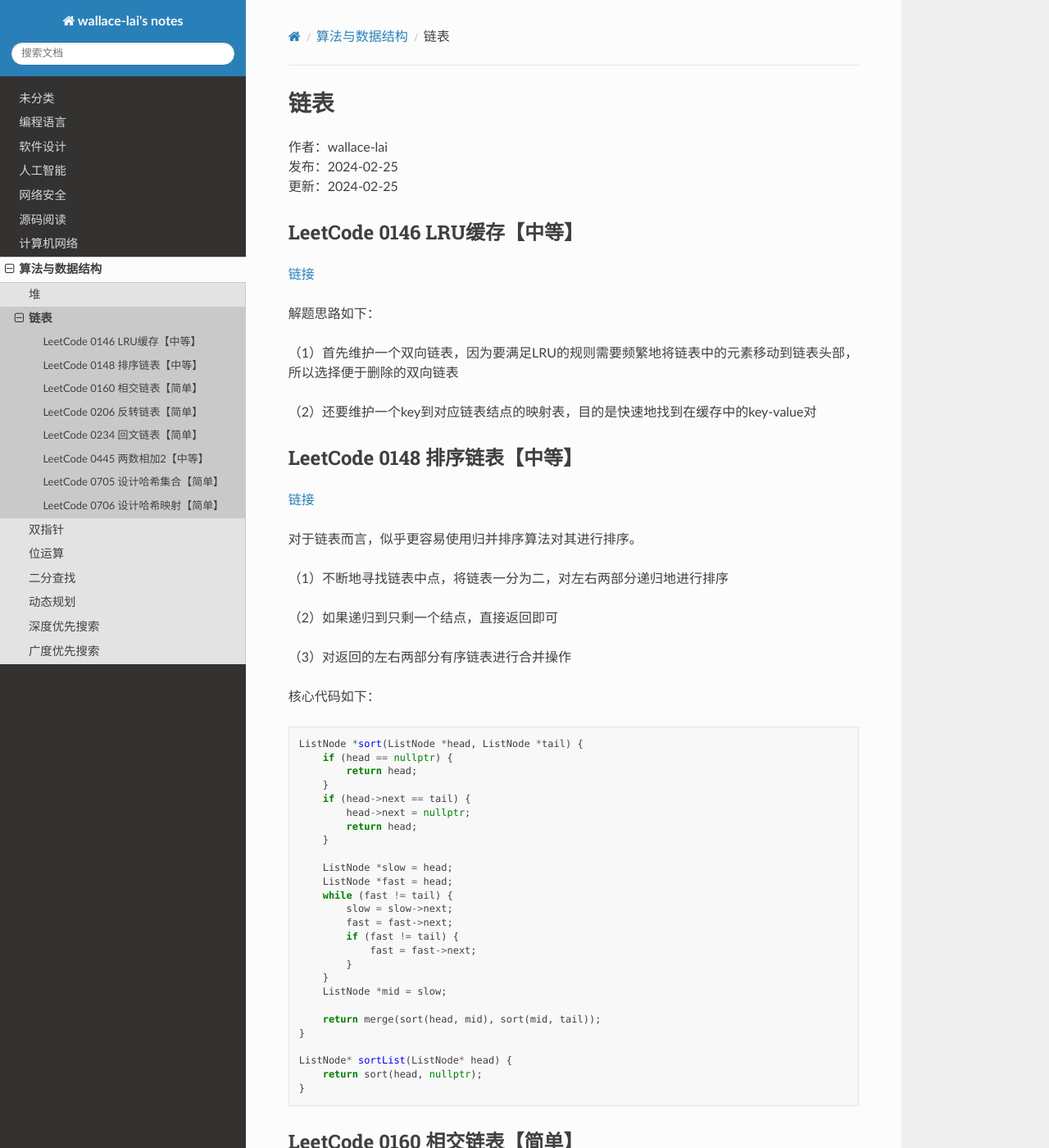
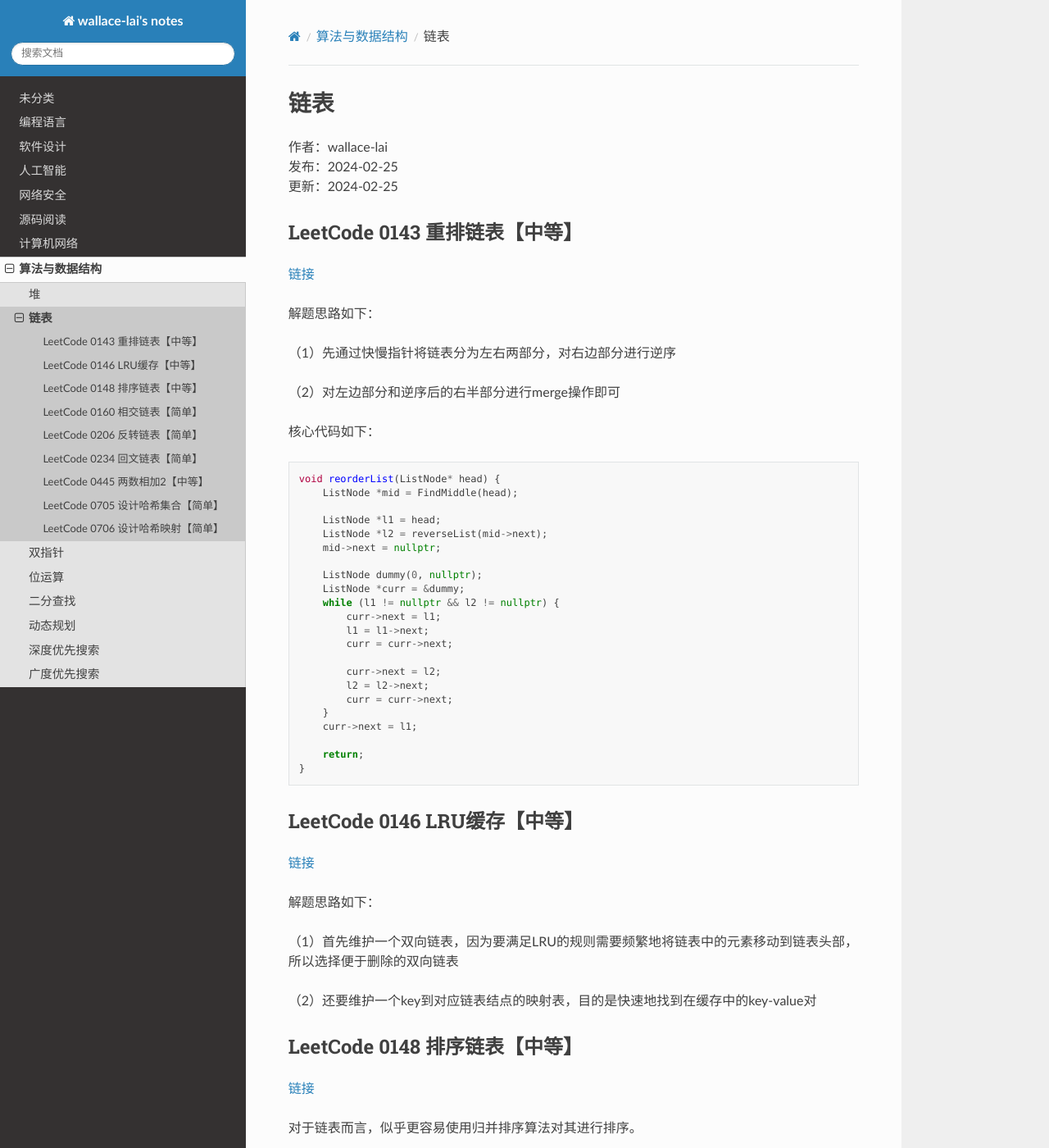
Before and after one commit to wallace-lai/learning-notes, a Sphinx documentation site: the page built from source/DataStructureAndAlgorithm/list0.md, in a window 1280 px wide and 1400 px high. Shown: the whole window at 82% size. Built offline with Sphinx 7.4.7 and the Read the Docs theme 2.0.0, drawn with Linux system fonts in a browser that asks for light colours.

Commit message:
update post

````diff
--- a/source/DataStructureAndAlgorithm/list0.md
+++ b/source/DataStructureAndAlgorithm/list0.md
@@ -3,6 +3,42 @@
 作者：wallace-lai </br>
 发布：2024-02-25 </br>
 更新：2024-02-25 <br>
+
+## LeetCode 0143 重排链表【中等】
+[链接](https://leetcode.cn/problems/reorder-list/description/)
+
+解题思路如下：
+
+（1）先通过快慢指针将链表分为左右两部分，对右边部分进行逆序
+
+（2）对左边部分和逆序后的右半部分进行merge操作即可
+
+核心代码如下：
+
+```cpp
+void reorderList(ListNode* head) {
+    ListNode *mid = FindMiddle(head);
+
+    ListNode *l1 = head;
+    ListNode *l2 = reverseList(mid->next);
+    mid->next = nullptr;
+
+    ListNode dummy(0, nullptr);
+    ListNode *curr = &dummy;
+    while (l1 != nullptr && l2 != nullptr) {
+        curr->next = l1;
+        l1 = l1->next;
+        curr = curr->next;
+
+        curr->next = l2;
+        l2 = l2->next;
+        curr = curr->next;
+    }
+    curr->next = l1;
+
+    return;
+}
+```
 
 ## LeetCode 0146 LRU缓存【中等】
 [链接](https://leetcode.cn/problems/lru-cache/description/)
--- a/source/index.rst
+++ b/source/index.rst
@@ -6,7 +6,7 @@
 
 .. raw:: html
 
-   <p style="text-align:center;font-family: 'Source Code Variable';font-size:20px;">
+   <p style="text-align:center;font-family: 'Georgia';font-size:20px;">
       Do the Things Hard but Worth Doing
    </p>
 
````
Also changed, not shown: source/DataStructureAndAlgorithm/dp0.md (+31 -4 lines).
